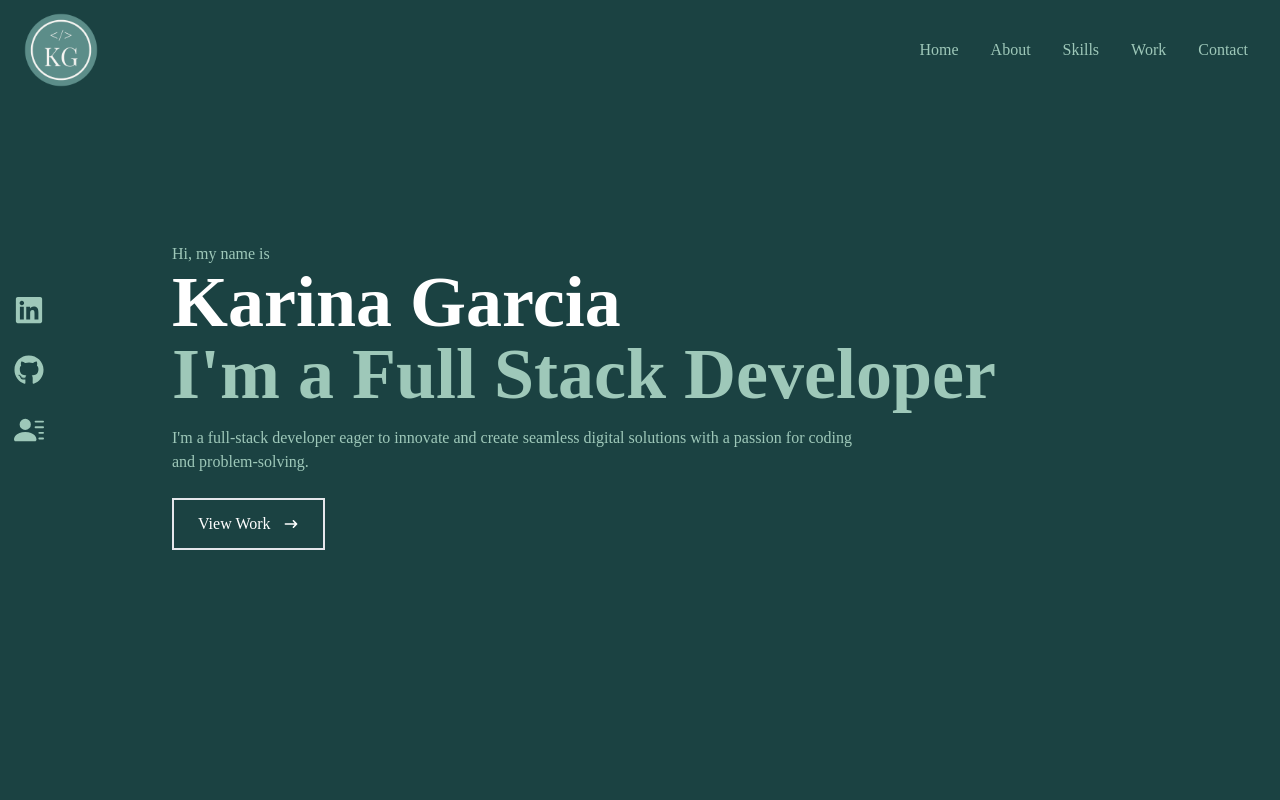
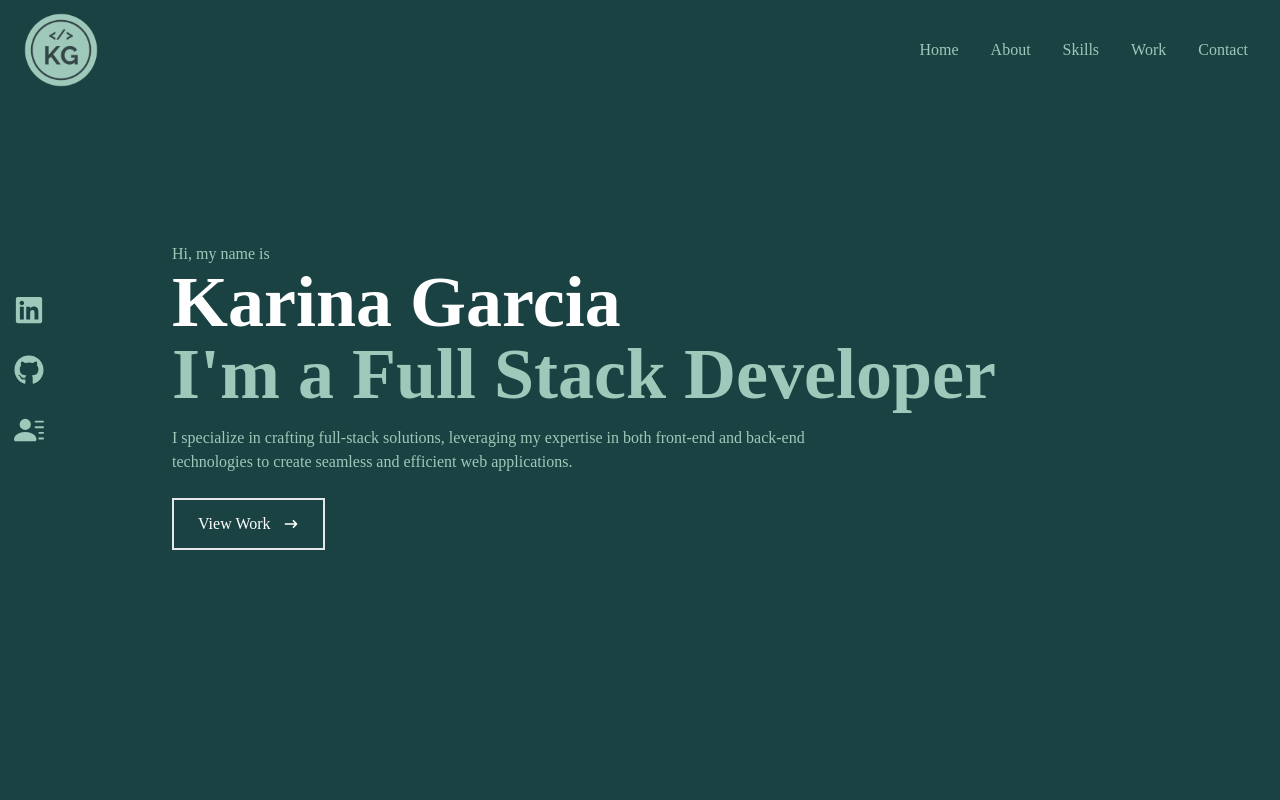
Before and after one commit to kgarcia7/portfolio-react-app, a React (Create React App) app: page / in a window 1280 px wide. Shown: the top 800 px of the page. Built offline with nearby package versions, Linux system fonts and the light colour scheme.

Commit message:
Update bio info

```diff
--- a/src/components/Home.jsx
+++ b/src/components/Home.jsx
@@ -14,8 +14,7 @@ const Home = () => {
           I'm a Full Stack Developer
         </h2>
         <p className="text-[#9EC8B9] py-4 max-w-[700px]">
-          I'm a full-stack developer eager to innovate and create seamless
-          digital solutions with a passion for coding and problem-solving.
+          I specialize in crafting full-stack solutions, leveraging my expertise in both front-end and back-end technologies to create seamless and efficient web applications.
         </p>
         <div>
           <button className="text-white group border-2 px-6 py-3 my-2 flex items-center hover:bg-[#A3C6C4] hover:text-[#354649]">
```
Also changed, not shown: src/assets/logo.png.
